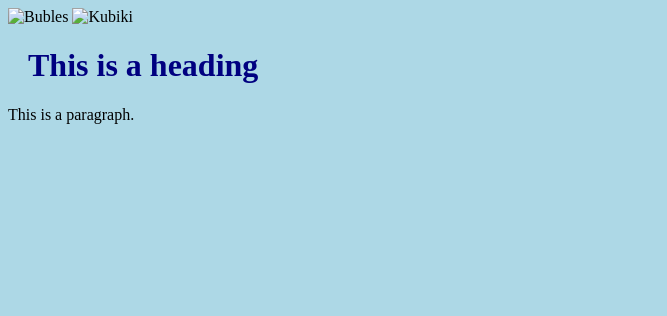
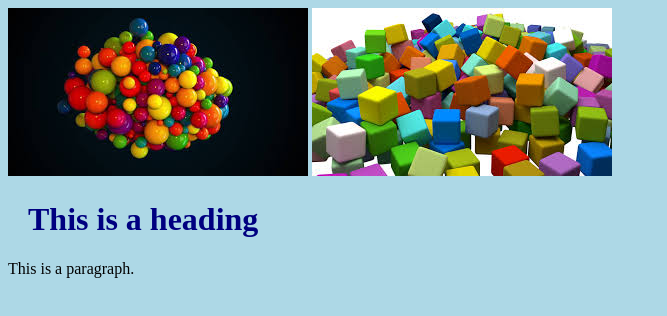
Before and after one commit to SlavaLysjuk/lysjuk-aqa-course, a plain HTML site: page index.html in a window 1280 px wide. Shown: the whole page, without its empty margins (0-667 px from the left). Drawn offline with Linux system fonts and the light colour scheme.

Commit message:
change source folder in file index.html

```diff
--- a/index.html
+++ b/index.html
@@ -1,5 +1,5 @@
-<img src="images/bubles.jpeg" alt="Bubles" />
-<img src="images/kubiki.jpeg" alt="Kubiki" />
+<img src="images2/bubles.jpeg" alt="Bubles" />
+<img src="images2/kubiki.jpeg" alt="Kubiki" />
 <!DOCTYPE html>
 <html>
 <head>
```
